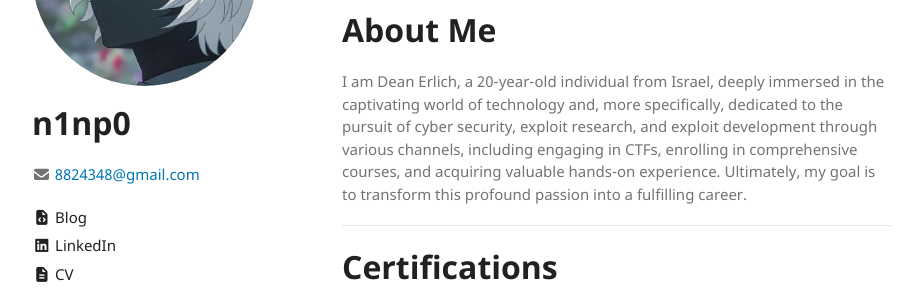
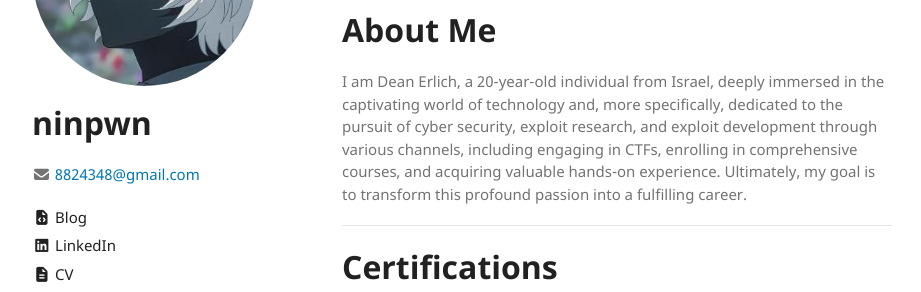
Before and after one commit to ninpwn/ninpwn.github.io, a Jekyll site: the page built from index.md, in a window 1280 px wide. Shown: the part 197-489 px from the top of the page, without its empty margins (178-1099 px from the left). Built offline with Jekyll 4.4.1, drawn with Linux system fonts in a browser that asks for light colours; our own code applies the rules of GitHub Pages for plain Markdown files.

Commit message:
Update _config.yml

```diff
--- a/_config.yml
+++ b/_config.yml
@@ -1,4 +1,4 @@
-title: n1np0
+title: ninpwn
 logo: /assets/img/gabimaru.jpg
 email: 8824348@gmail.com
 description:
```
